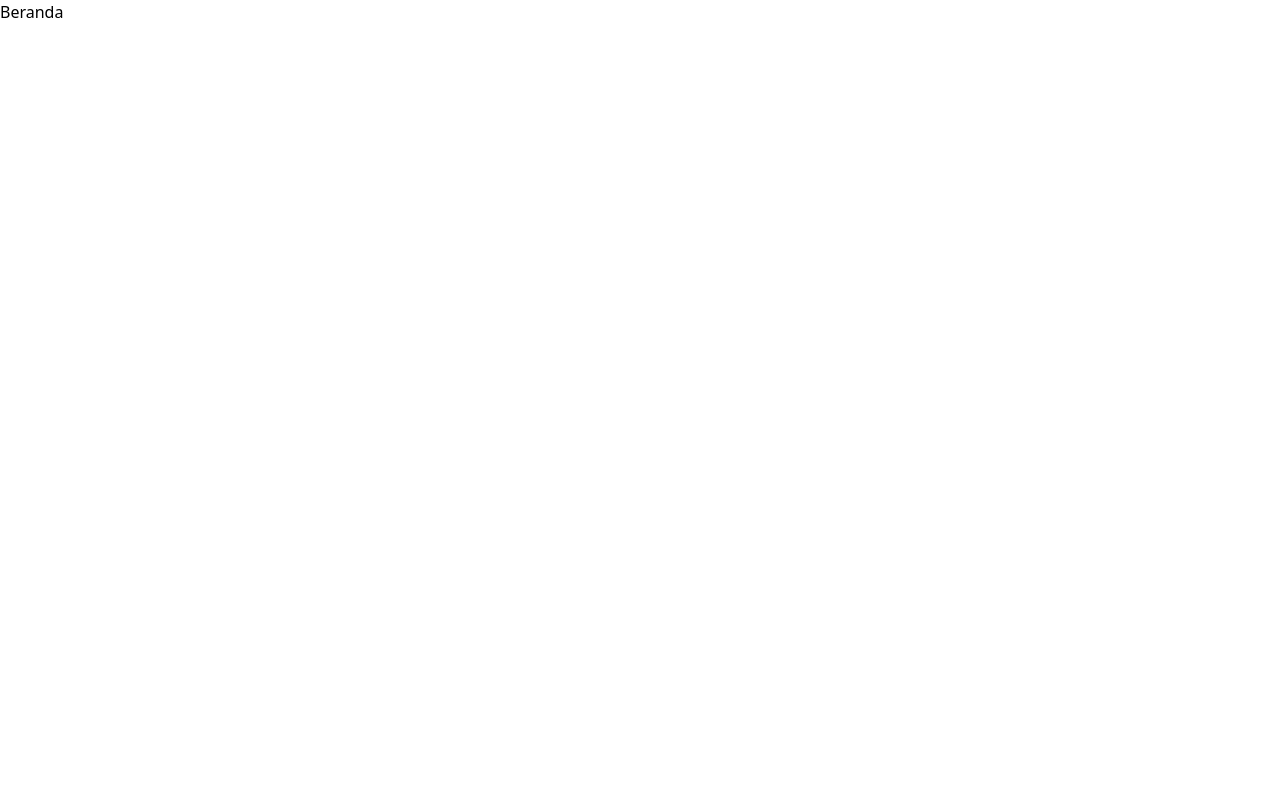
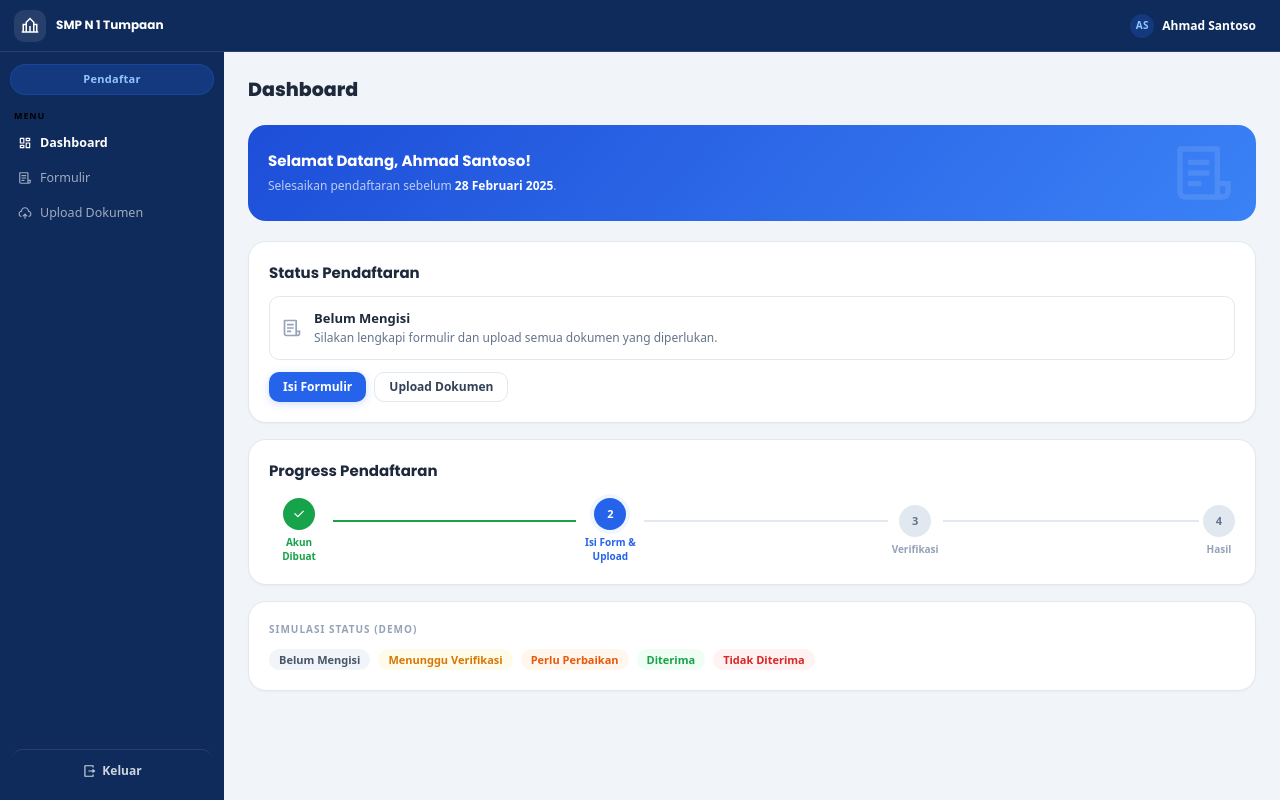
Before and after one commit to yaksokk/ppdb, a React (Vite) app in the folder frontend/: page /pendaftar/dashboard in a window 1280 px wide. Before the commit this address led to /. Built offline with nearby package versions, Linux system fonts and the light colour scheme.

Commit message:
feat: tambah Dashboard Pendaftar

```diff
--- /dev/null
+++ b/frontend/src/pages/pendaftar/Dashboard/Dashboard.jsx
@@ -0,0 +1,140 @@
+import { useNavigate } from 'react-router-dom'
+import { RiFileList3Line, RiUploadCloud2Line, RiCheckLine } from 'react-icons/ri'
+import { Badge, Button } from '../../../components/common'
+import AdminLayout from '../../../components/layout/AdminLayout/AdminLayout'
+
+const user = {
+    name: 'Ahmad Santoso',
+    avatarStyle: { background: 'rgba(37,99,235,.25)', color: '#93C5FD' },
+}
+
+const STATUS_CONFIG = {
+    draft: { label: 'Belum Mengisi', desc: 'Silakan lengkapi formulir dan upload semua dokumen yang diperlukan.', icon: RiFileList3Line, iconColor: 'text-n400' },
+    menunggu: { label: 'Menunggu Verifikasi', desc: 'Dokumen kamu sedang diperiksa oleh operator. Harap tunggu.', icon: RiFileList3Line, iconColor: 'text-warning' },
+    perbaikan: { label: 'Perlu Perbaikan', desc: 'Ada dokumen yang perlu diperbaiki. Segera upload ulang.', icon: RiUploadCloud2Line, iconColor: 'text-orange-500' },
+    diterima: { label: 'Diterima', desc: 'Selamat! Kamu diterima di SMP Negeri 1 Tumpaan.', icon: RiCheckLine, iconColor: 'text-success' },
+    ditolak: { label: 'Tidak Diterima', desc: 'Maaf, kamu tidak diterima pada PPDB tahun ini.', icon: RiFileList3Line, iconColor: 'text-danger' },
+}
+
+const STEPS = [
+    { label: 'Akun Dibuat' },
+    { label: 'Isi Form & Upload' },
+    { label: 'Verifikasi' },
+    { label: 'Hasil' },
+]
+
+function StepIndicator({ currentStep = currentStep }) {
+    return (
+        <div className="flex items-center">
+            {STEPS.map((step, i) => {
+                const stepNum = i + 1
+                const isDone = stepNum < currentStep
+                const isActive = stepNum === currentStep
+                const isIdle = stepNum > currentStep
+
+                return (
+                    <div key={i} className="flex items-center flex-1 last:flex-none">
+                        <div className="flex flex-col items-center gap-1.5 flex-shrink-0">
+                            <div className={`
+                w-8 h-8 rounded-full flex items-center justify-center
+                text-[11px] font-bold transition-all duration-200
+                ${isDone ? 'bg-success text-white' : ''}
+                ${isActive ? 'bg-primary text-white shadow-[0_0_0_4px_#EFF6FF]' : ''}
+                ${isIdle ? 'bg-n200 text-n500' : ''}
+              `}>
+                                {isDone ? <RiCheckLine size={14} /> : stepNum}
+                            </div>
+                            <span className={`
+                text-[10px] font-semibold text-center max-w-[60px] leading-snug
+                ${isDone ? 'text-success' : ''}
+                ${isActive ? 'text-primary' : ''}
+                ${isIdle ? 'text-n400' : ''}
+              `}>
+                                {step.label}
+                            </span>
+                        </div>
+                        {i < STEPS.length - 1 && (
+                            <div className={`flex-1 h-[2px] mb-5 mx-1 ${isDone ? 'bg-success' : 'bg-n200'}`} />
+                        )}
+                    </div>
+                )
+            })}
+        </div>
+    )
+}
+
+function DashboardPendaftar() {
+    const navigate = useNavigate()
+    const status = 'draft'
+    const currentStep = 2
+    const statusConfig = STATUS_CONFIG[status]
+    const Icon = statusConfig.icon
+
+    return (
+        <AdminLayout
+            role="pendaftar"
+            user={user}
+            activePath="/pendaftar/dashboard"
+        >
+            <div className="mb-5">
+                <h1 className="text-[19px] font-extrabold font-poppins text-n800">Dashboard</h1>
+            </div>
+
+            <div
+                className="rounded-lg px-5 py-4 mb-5 flex justify-between items-center overflow-hidden relative"
+                style={{ background: 'linear-gradient(130deg, #1D4ED8, #3B82F6)' }}
+            >
+                <div>
+                    <h2 className="text-[15px] font-bold text-white font-poppins mb-1">
+                        Selamat Datang, Ahmad Santoso!
+                    </h2>
+                    <p className="text-[12px] text-white/70">
+                        Selesaikan pendaftaran sebelum{' '}
+                        <strong className="text-white">28 Februari 2025</strong>.
+                    </p>
+                </div>
+                <RiFileList3Line size={64} className="text-white/10 flex-shrink-0" />
+            </div>
+
+            <div className="bg-white border border-n200 rounded-lg p-5 shadow-xs mb-4">
+                <p className="text-[15px] font-bold font-poppins text-n800 mb-3">Status Pendaftaran</p>
+                <div className="flex items-center gap-3 p-3 border border-n200 rounded-sm">
+                    <Icon size={20} className={`flex-shrink-0 ${statusConfig.iconColor}`} />
+                    <div>
+                        <p className="text-[13px] font-bold text-n800">{statusConfig.label}</p>
+                        <p className="text-[12px] text-n500">{statusConfig.desc}</p>
+                    </div>
+                </div>
+                {status === 'draft' && (
+                    <div className="flex gap-2 mt-3">
+                        <Button size="sm" onClick={() => navigate('/pendaftar/formulir')}>
+                            Isi Formulir
+                        </Button>
+                        <Button size="sm" variant="ghost" onClick={() => navigate('/pendaftar/dokumen')}>
+                            Upload Dokumen
+                        </Button>
+                    </div>
+                )}
+            </div>
+
+            <div className="bg-white border border-n200 rounded-lg p-5 shadow-xs mb-4">
+                <p className="text-[15px] font-bold font-poppins text-n800 mb-4">Progress Pendaftaran</p>
+                <StepIndicator currentStep={currentStep} />
+            </div>
+
+            <div className="bg-white border border-n200 rounded-lg p-5 shadow-xs">
+                <p className="text-[10px] font-bold text-n400 uppercase tracking-widest mb-3">
+                    Simulasi Status (Demo)
+                </p>
+                <div className="flex flex-wrap gap-2">
+                    {Object.keys(STATUS_CONFIG).map(s => (
+                        <Badge key={s} variant={s}>{STATUS_CONFIG[s].label}</Badge>
+                    ))}
+                </div>
+            </div>
+
+        </AdminLayout>
+    )
+}
+
+export default DashboardPendaftar
--- a/frontend/src/routes/AppRoutes.jsx
+++ b/frontend/src/routes/AppRoutes.jsx
@@ -4,6 +4,7 @@ import Register from '../pages/public/Register/Register'
 import LoginAdmin from '../pages/admin/LoginAdmin/LoginAdmin'
 import Dashboard from '../pages/admin/Dashboard/Dashboard'
 import DashboardOperator from '../pages/admin/DashboardOperator/DashboardOperator'
+import DashboardPendaftar from '../pages/pendaftar/Dashboard/Dashboard'
 
 function AppRoutes() {
   return (
@@ -14,6 +15,7 @@ function AppRoutes() {
       <Route path="/admin/login" element={<LoginAdmin />} />
       <Route path="/admin/dashboard" element={<Dashboard />} />
       <Route path="/operator/dashboard" element={<DashboardOperator />} />
+      <Route path="/pendaftar/dashboard" element={<DashboardPendaftar />} />
       <Route path="*" element={<Navigate to="/" replace />} />
     </Routes>
   )
```
